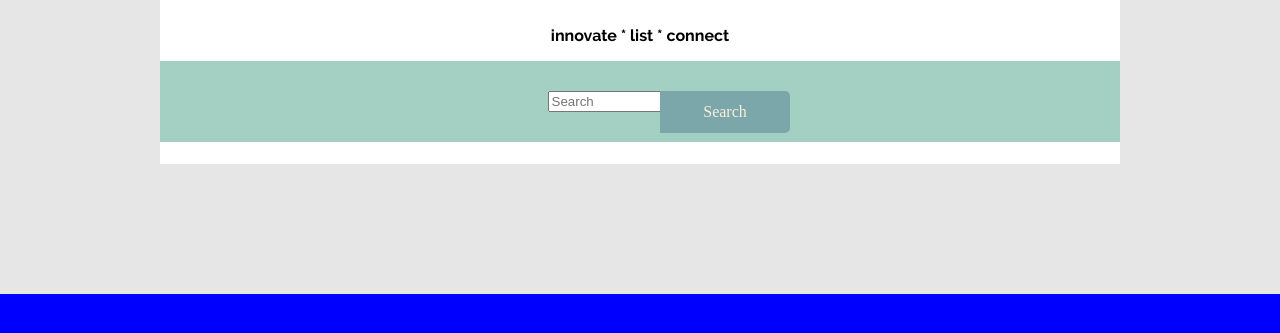
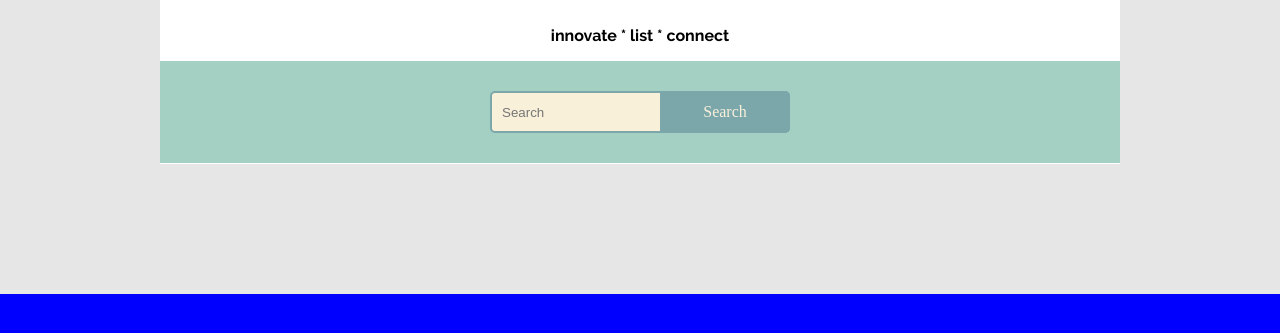
Before and after one commit to Lastkraftwagen/LinkUpPractice, a website: page src/index.html in a window 1280 px wide. Shown: the part 325-658 px from the top of the page. Drawn offline with Linux system fonts and the light colour scheme.

Commit message:
first dev commit

```diff
--- a/src/search-style.css
+++ b/src/search-style.css
@@ -11,7 +11,7 @@ form {
 
     background: #A3D0C3;
 }
-/* .d1 input {
+.d1 input {
   width: 100%;
   height: 42px;
   padding-left: 10px;
@@ -20,7 +20,7 @@ form {
   outline: none;
   background: #F9F0DA;
   color: #9E9C9C;
-} */
+}
 .d1 button {
   position: absolute;
   top: 0;
```
